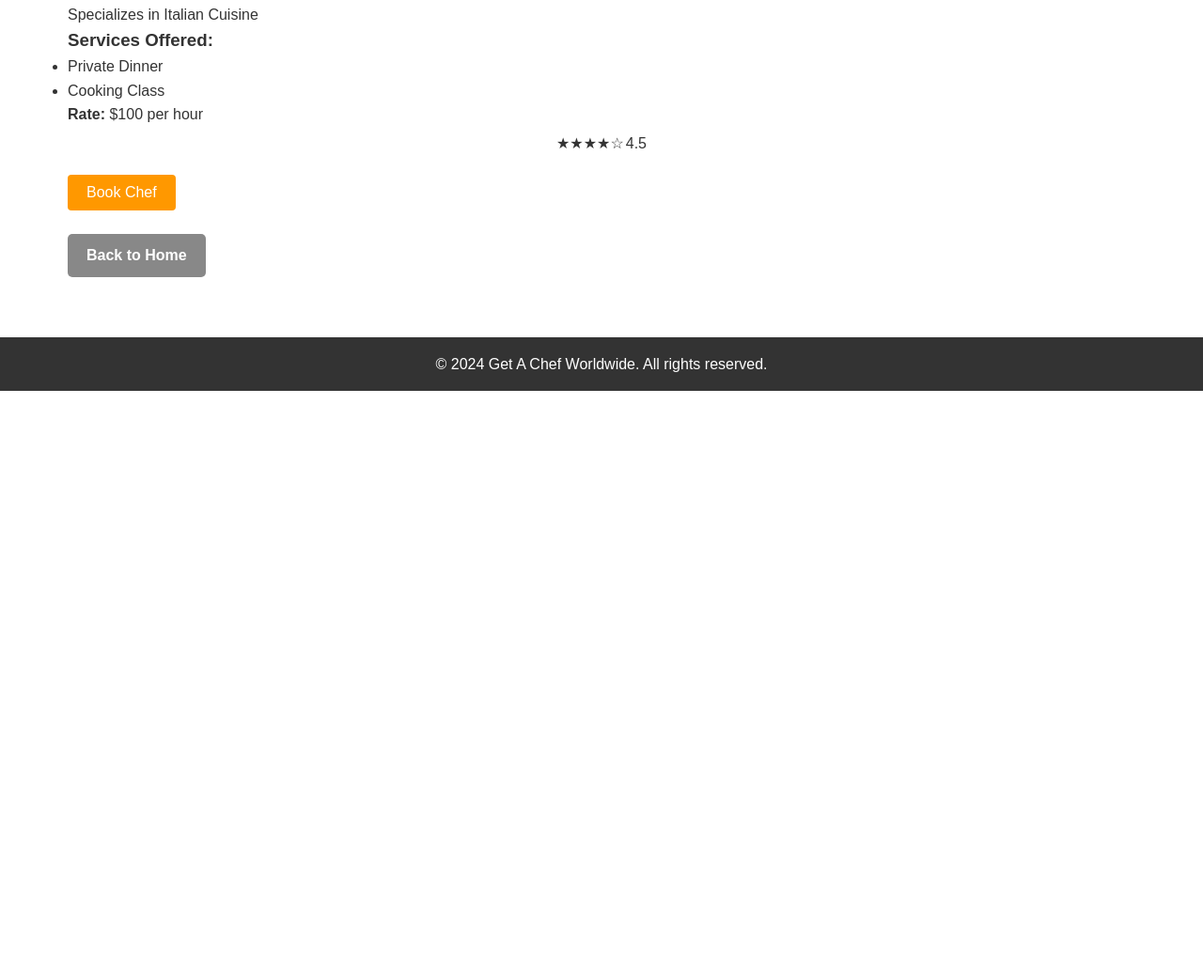
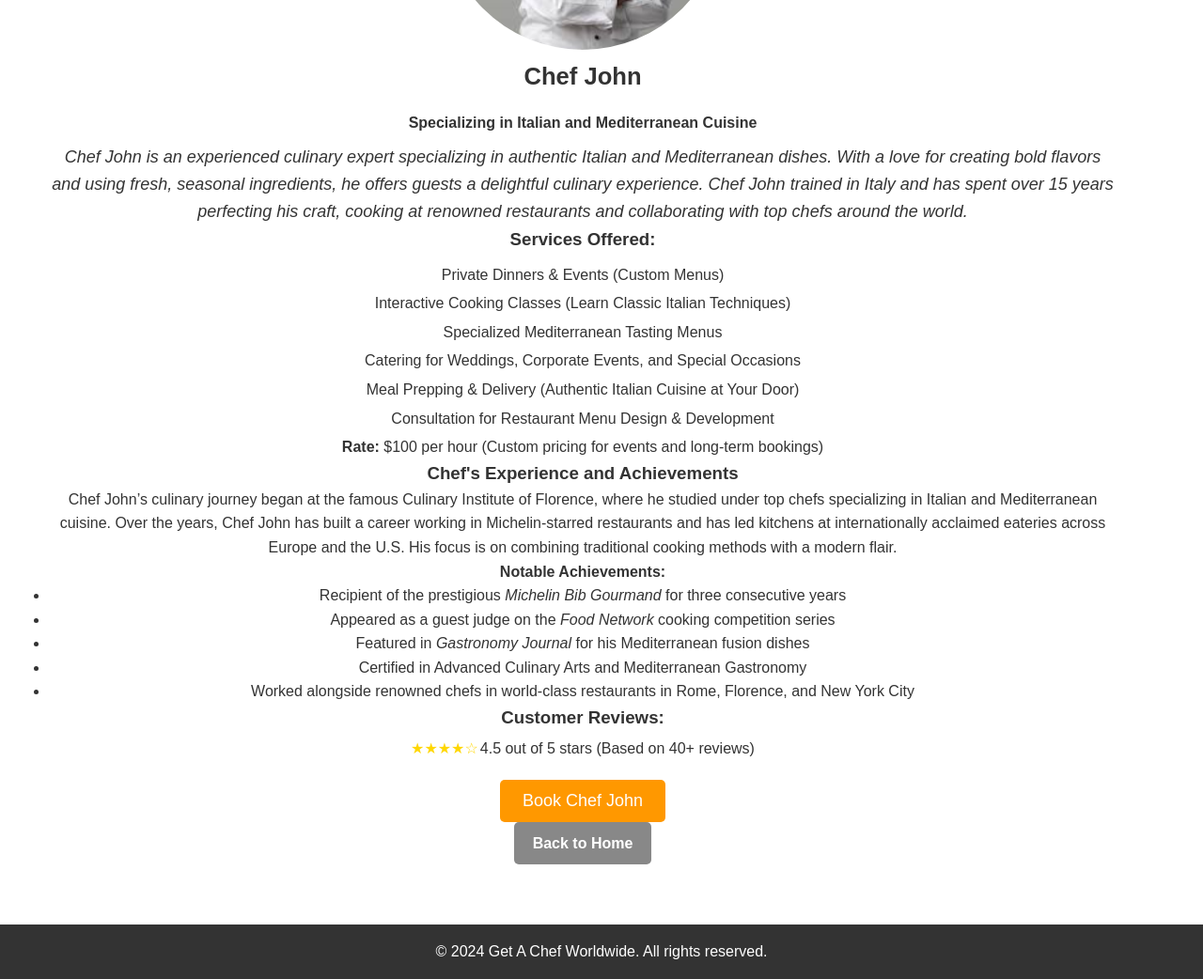
Before and after one commit to XBanTs/chef_demo, a plain HTML site: page chef-john.html in a window 1280 px wide. Shown: the part 402-1444 px from the top of the page at 94% size. Before the commit the page ends 818 px from the top, so only its background shows below. Drawn offline with Linux system fonts and the light colour scheme.

Commit message:
2nd Commit

```diff
--- a/chef-john.html
+++ b/chef-john.html
@@ -6,47 +6,83 @@
     <title>Chef John - Profile</title>
     <link rel="stylesheet" href="style.css">
     <style>
-        /* Book Chef Button */
+        /* Styling for enhanced profile */
+        .chef-profile {
+            font-family: Arial, sans-serif;
+            text-align: center;
+            margin: 20px;
+        }
+
+        .chef-profile img {
+            width: 300px;
+            border-radius: 50%;
+            margin-top: 20px;
+        }
+
+        .chef-profile h2, .chef-profile h3, .chef-profile p {
+            color: #333;
+        }
+
+        .chef-bio {
+            font-style: italic;
+            color: #555;
+            margin-top: 10px;
+            font-size: 18px;
+        }
+
+        .service-list {
+            list-style: none;
+            padding: 0;
+            font-size: 16px;
+            margin-top: 10px;
+        }
+
+        .service-list li {
+            margin: 5px 0;
+        }
+
+        .star-rating span {
+            color: gold;
+        }
+
         .book-btn {
-    padding: 10px 20px;
+            padding: 12px 24px;
             background-color: #ff9800;
             color: white;
             border: none;
             cursor: pointer;
-    font-size: 16px;
+            font-size: 18px;
             margin-top: 20px;
+            border-radius: 5px;
         }
 
         .book-btn:hover {
             background-color: #f57c00;
         }
 
-/* The Modal (hidden by default) */
+        /* Modal Styling */
         .modal {
             display: none;
             position: fixed;
-    z-index: 1; /* Sit on top */
+            z-index: 1;
             left: 0;
             top: 0;
             width: 100%;
             height: 100%;
-    overflow: auto;
-    background-color: rgb(0,0,0); /* Fallback color */
-    background-color: rgba(0,0,0,0.4); /* Black w/ opacity */
+            background-color: rgba(0, 0, 0, 0.4);
             padding-top: 60px;
         }
 
-/* Modal Content */
         .modal-content {
-    background-color: #fefefe;
+            background-color: #fff;
             margin: 5% auto;
             padding: 20px;
             border: 1px solid #888;
             width: 80%;
             max-width: 500px;
+            border-radius: 5px;
         }
 
-/* Close Button */
         .close {
             color: #aaa;
             float: right;
@@ -57,11 +93,10 @@
         .close:hover,
         .close:focus {
             color: black;
-    text-decoration: none;
             cursor: pointer;
         }
 
-/* Style the form */
+        /* Form Styling */
         form {
             display: flex;
             flex-direction: column;
@@ -69,21 +104,23 @@ form {
 
         form input, form textarea {
             padding: 10px;
-    margin-bottom: 10px;
+            margin-bottom: 15px;
+            border: 1px solid #ccc;
+            border-radius: 5px;
         }
 
         form button {
-    padding: 10px;
+            padding: 12px;
             background-color: #4CAF50;
             color: white;
             border: none;
             cursor: pointer;
+            border-radius: 5px;
         }
 
         form button:hover {
             background-color: #45a049;
         }
-
     </style>
 </head>
 <body>
@@ -95,20 +132,47 @@ form button:hover {
 <section class="chef-profile">
     <img src="images/chef1.jpg" alt="Chef John">
     <h2>Chef John</h2>
-        <p>Specializes in Italian Cuisine</p>
+    <p><strong>Specializing in Italian and Mediterranean Cuisine</strong></p>
+
+    <!-- Bio Section -->
+    <div class="chef-bio">
+        <p>Chef John is an experienced culinary expert specializing in authentic Italian and Mediterranean dishes. With a love for creating bold flavors and using fresh, seasonal ingredients, he offers guests a delightful culinary experience. Chef John trained in Italy and has spent over 15 years perfecting his craft, cooking at renowned restaurants and collaborating with top chefs around the world.</p>
+    </div>
+
     <h3>Services Offered:</h3>
+    <ul class="service-list">
+        <li>Private Dinners & Events (Custom Menus)</li>
+        <li>Interactive Cooking Classes (Learn Classic Italian Techniques)</li>
+        <li>Specialized Mediterranean Tasting Menus</li>
+        <li>Catering for Weddings, Corporate Events, and Special Occasions</li>
+        <li>Meal Prepping & Delivery (Authentic Italian Cuisine at Your Door)</li>
+        <li>Consultation for Restaurant Menu Design & Development</li>
+    </ul>
+
+    <p><strong>Rate:</strong> $100 per hour (Custom pricing for events and long-term bookings)</p>
+
+    <!-- Experience Section -->
+    <h3>Chef's Experience and Achievements</h3>
+    <p>Chef John’s culinary journey began at the famous Culinary Institute of Florence, where he studied under top chefs specializing in Italian and Mediterranean cuisine. Over the years, Chef John has built a career working in Michelin-starred restaurants and has led kitchens at internationally acclaimed eateries across Europe and the U.S. His focus is on combining traditional cooking methods with a modern flair.</p>
+
+    <p><strong>Notable Achievements:</strong></p>
     <ul>
-            <li>Private Dinner</li>
-            <li>Cooking Class</li>
+        <li>Recipient of the prestigious <em>Michelin Bib Gourmand</em> for three consecutive years</li>
+        <li>Appeared as a guest judge on the <em>Food Network</em> cooking competition series</li>
+        <li>Featured in <em>Gastronomy Journal</em> for his Mediterranean fusion dishes</li>
+        <li>Certified in Advanced Culinary Arts and Mediterranean Gastronomy</li>
+        <li>Worked alongside renowned chefs in world-class restaurants in Rome, Florence, and New York City</li>
     </ul>
-        <p><strong>Rate:</strong> $100 per hour</p>
+
+    <h3>Customer Reviews:</h3>
     <div class="star-rating">
-            <span>&#9733;&#9733;&#9733;&#9733;&#9734;</span> 4.5
+        <span>&#9733;&#9733;&#9733;&#9733;&#9734;</span> 4.5 out of 5 stars (Based on 40+ reviews)
     </div>
- <!-- Book Chef Button -->
- <button id="bookChefButton" class="book-btn">Book Chef</button>
 
- <!-- Modal -->
+    <!-- Booking Button -->
+    <button id="bookChefButton" class="book-btn">Book Chef John</button>
+
+    <!-- Modal for Booking -->
     <div id="bookingModal" class="modal">
         <div class="modal-content">
             <span id="closeModal" class="close">&times;</span>
@@ -127,7 +191,6 @@ form button:hover {
             </form>
         </div>
     </div>
- <br><br>
 
     <p><a href="index.html" class="book-chef-link">Back to Home</a></p>
 </section>
@@ -182,9 +245,7 @@ bookingForm.addEventListener('submit', function(event) {
     // Optionally, show a success message or redirect the user
     alert('Your booking request has been submitted!');
 });
-
 </script>
-
 
 </body>
 </html>
```
Lines whose indentation alone changed are shown as unchanged.
